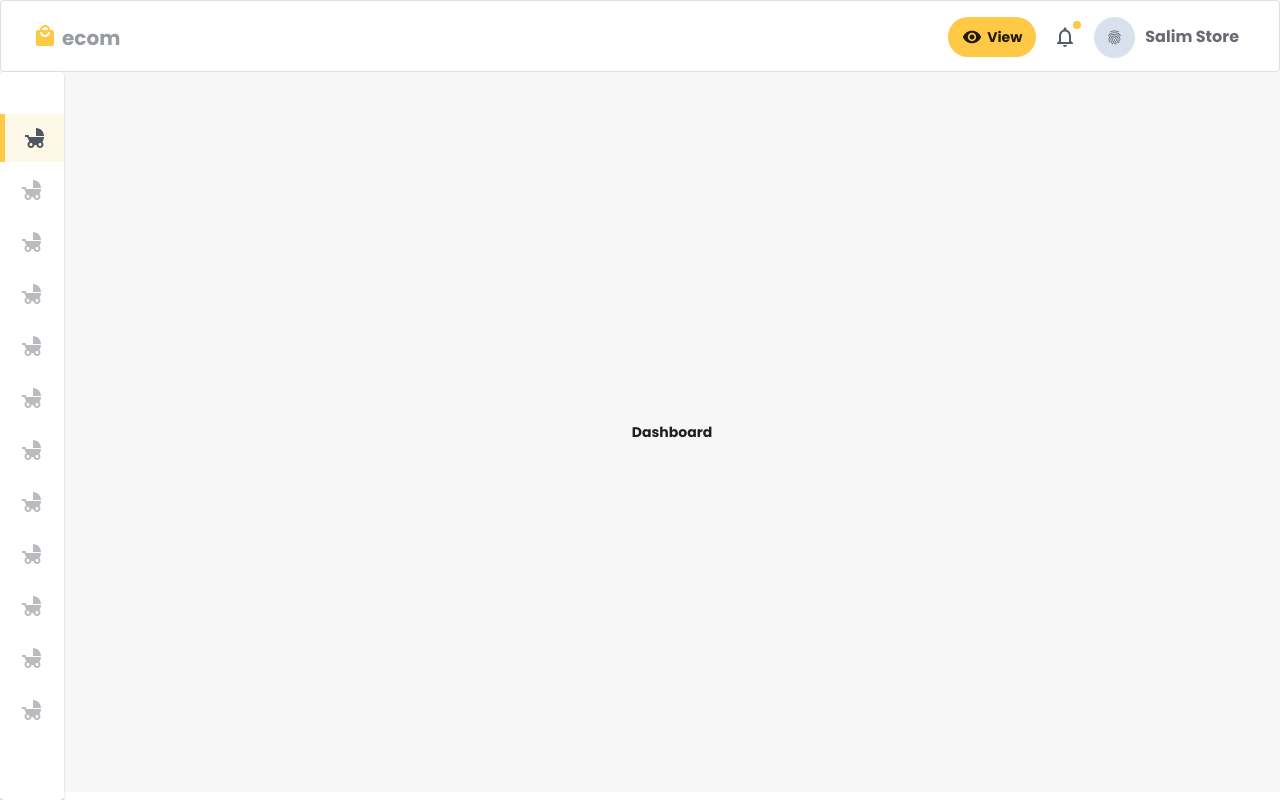
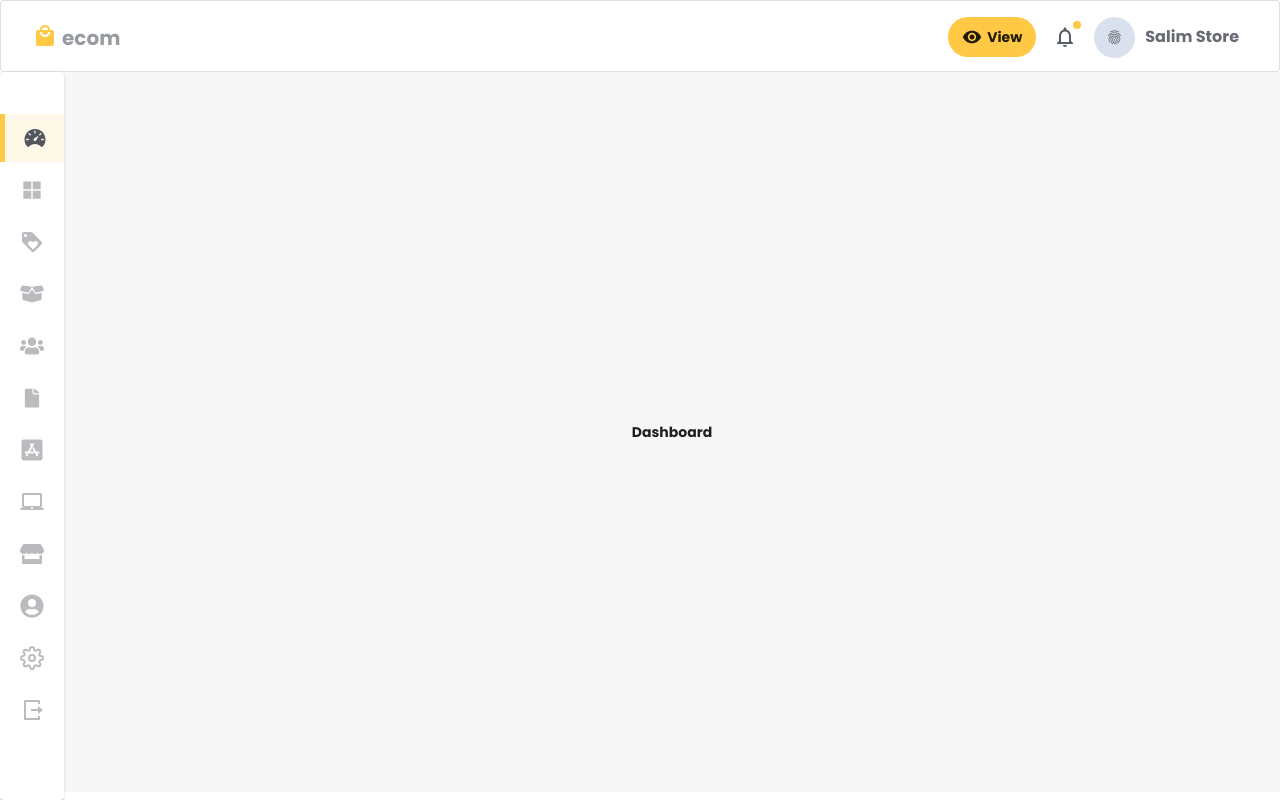
Before and after one commit to SaiAshish9/ecom, a React (Create React App) app: page /dashboard in a window 1280 px wide. Built offline with nearby package versions, Linux system fonts and the light colour scheme.

Commit message:
started dashboard

```diff
--- a/src/components/dashboard/navbar.js
+++ b/src/components/dashboard/navbar.js
@@ -10,6 +10,8 @@ import IconButton from '@material-ui/core/IconButton'
 import Badge from '@material-ui/core/Badge';
 import NotificationsNoneIcon from '@material-ui/icons/NotificationsNone';
 import FingerprintIcon from '@material-ui/icons/Fingerprint';
+
+
 
 const Navbar = ({classes}) => {
     return (
--- a/src/containers/dashboard/index.js
+++ b/src/containers/dashboard/index.js
@@ -4,9 +4,71 @@ import Grid from '@material-ui/core/Grid'
 import withStyles from '@material-ui/core/styles/withStyles'
 import Paper from '@material-ui/core/Paper'
 import IconButton from '@material-ui/core/IconButton'
-import ChildFriendlyIcon from '@material-ui/icons/ChildFriendly';
+
+import {IoIosSpeedometer,IoIosDocument} from 'react-icons/io'
+import LoyaltyIcon from '@material-ui/icons/Loyalty';
+import {FaBoxOpen,FaUserCircle,FaStore,FaUsers,FaAppStoreIos} from 'react-icons/fa'
+import {AiFillAppstore} from 'react-icons/ai'
+import LaptopMacIcon from '@material-ui/icons/LaptopMac';
+import {FiSettings} from 'react-icons/fi'
+import {RiLogoutBoxRLine} from 'react-icons/ri'
 
 const Dashboard = ({classes}) => {
+
+
+const icons=[
+
+    {
+        icon:<IoIosSpeedometer/>,
+        path:''
+    },
+    {
+        icon:<AiFillAppstore/>,
+        path:''
+    },
+    {
+        icon:<LoyaltyIcon/>,
+        path:''
+    },
+    {
+        icon:<FaBoxOpen/>,
+        path:''
+    },
+    {
+        icon:<FaUsers/>,
+        path:''
+    },
+    {
+        icon:<IoIosDocument/>,
+        path:''
+    },
+    {
+        icon:<FaAppStoreIos/>,
+        path:''
+    },
+    {
+        icon:<LaptopMacIcon/>,
+        path:''
+    },
+    {
+        icon:<FaStore/>,
+        path:''
+    },
+    {
+        icon:<FaUserCircle/>,
+        path:''
+    },
+    {
+        icon:<FiSettings/>,
+        path:''
+    },
+    {
+        icon:<RiLogoutBoxRLine/>,
+        path:''
+    }
+
+]
+
     return (
         <React.Fragment>
             <Navbar/>
@@ -19,16 +81,20 @@ const Dashboard = ({classes}) => {
 
 <Grid className={classes.icons}>
 
-<IconButton className={[classes.activeIconBtn,classes.iconBtn]}>
-<ChildFriendlyIcon  className={classes.icon} style={{color:'#52565e'}}  />
-</IconButton>
+
 
 {
-    [...Array(11).keys()].map((i,k)=>(
+    icons.map((i,k)=>{
+  return  k==0?(
+<IconButton className={[classes.activeIconBtn,classes.iconBtn]}>
+{i.icon}
+</IconButton>
+    ):(
     <IconButton key={k} className={classes.iconBtn} >
-      <ChildFriendlyIcon  className={classes.icon} />
+{i.icon}
     </IconButton>
-    ))
+    )
+    })
 }
 
 </Grid>
@@ -73,17 +139,16 @@ icons:{
     alignItems:'center',
     justifyContent:'space-around'
 },
-icon:{
-color:'#babbbf',
-'&:hover':{
-    color:'#52565e',
-}
-},
 iconBtn:{
     width:'100%',
-    borderRadius:'0px'
+    borderRadius:'0px',
+    color:'#babbbf',
+    '&:hover':{
+        color:'#52565e',
+    }
 },
 activeIconBtn:{
+color:'#52565e',
 background:theme.palette.primary.iconBtnBackground,
 borderLeft:`5px solid ${theme.palette.primary.main}`
 }
```
